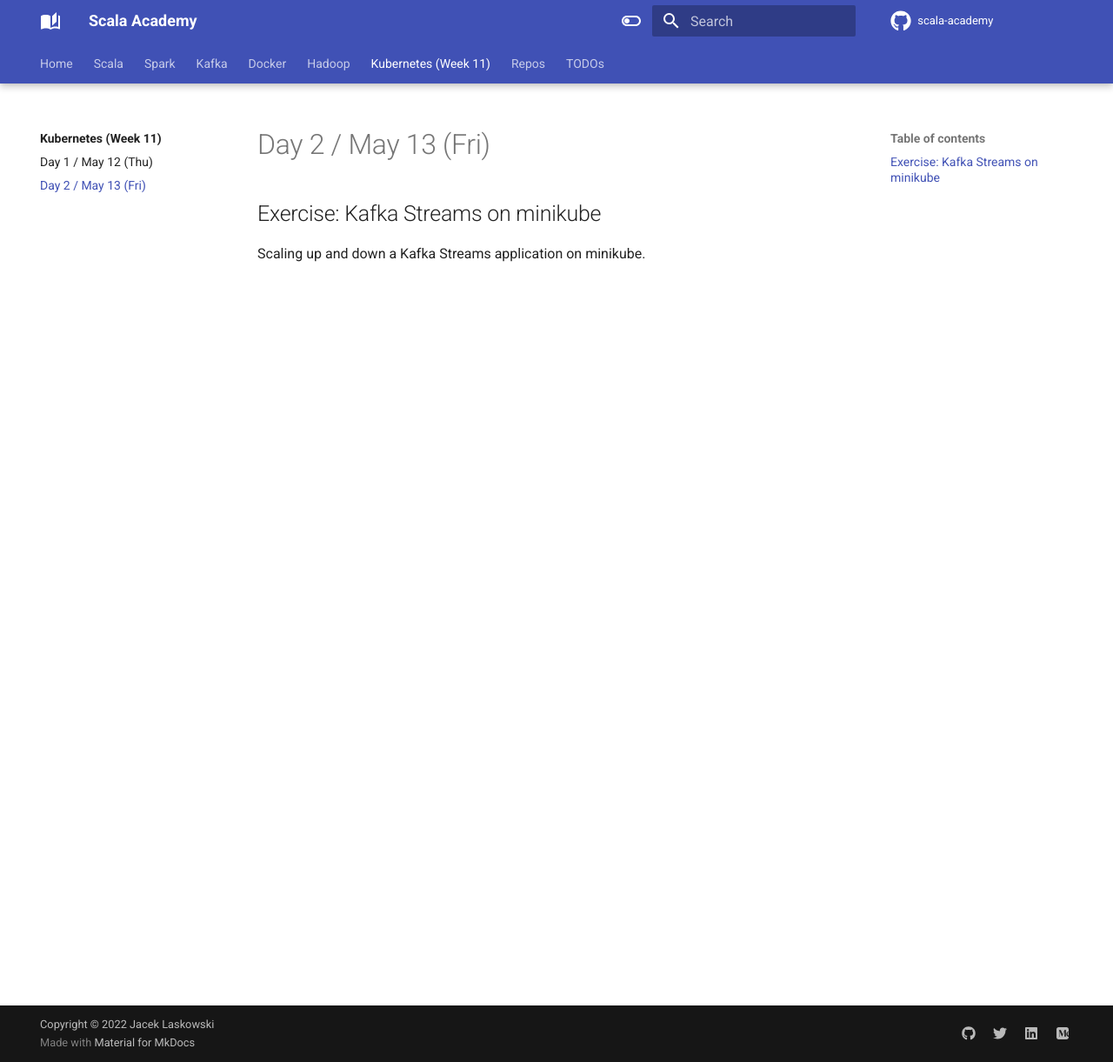
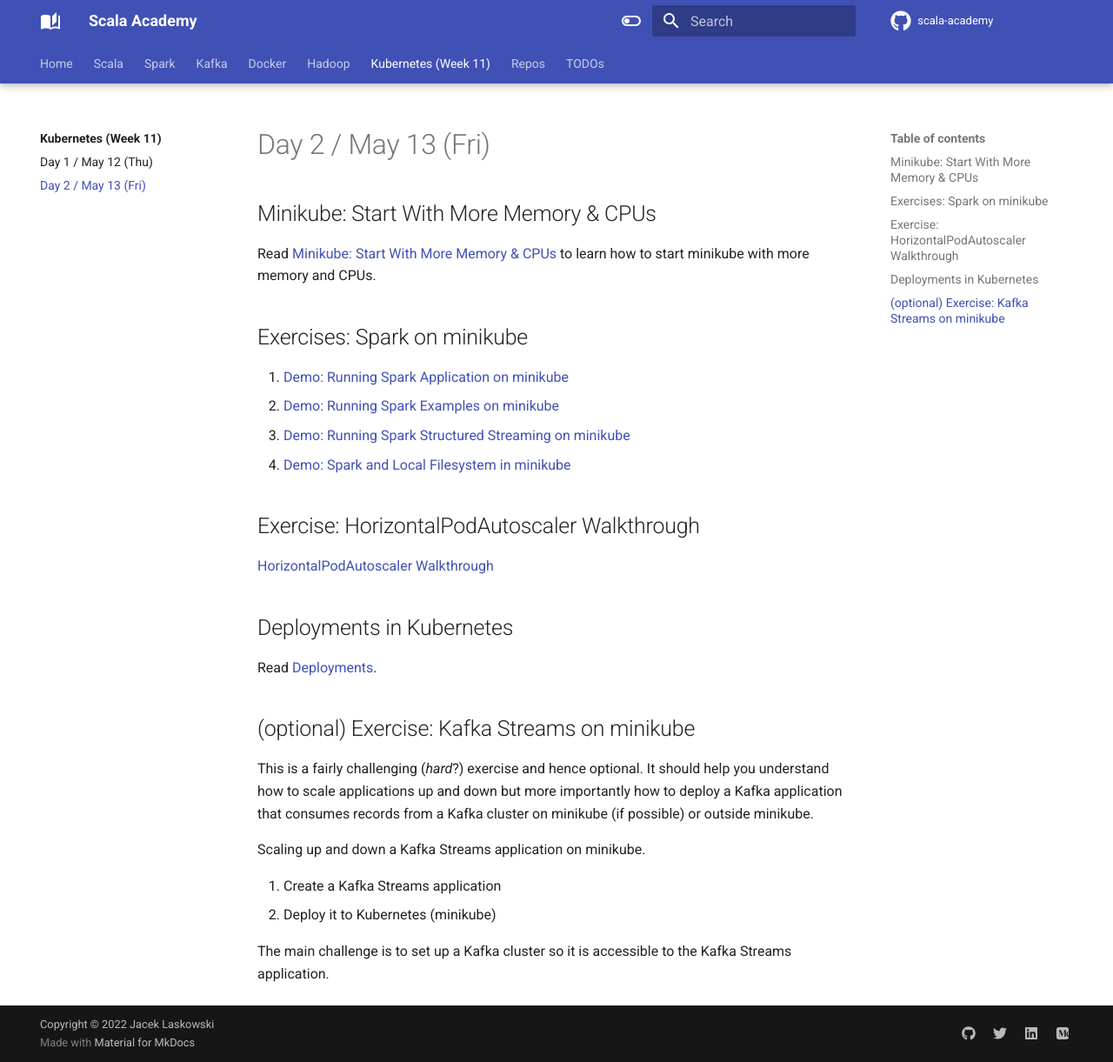
Before and after one commit to jaceklaskowski/scala-academy, an MkDocs documentation site: the page built from docs/kubernetes/002.md, in a window 1280 px wide and 1221 px high. Shown: the whole window at 87% size. Built offline with MkDocs 1.6.1 and Material for MkDocs 9.7.7, drawn with Linux system fonts in a browser that asks for light colours; comment, search, counter and statistics services are not loaded.

Commit message:
Kubernetes / Day 2 / May 13 (Fri)

```diff
--- a/docs/kubernetes/002.md
+++ b/docs/kubernetes/002.md
@@ -1,5 +1,31 @@
 # Day 2 / May 13 (Fri)
 
-## Exercise: Kafka Streams on minikube
+## Minikube: Start With More Memory & CPUs
+
+Read [Minikube: Start With More Memory & CPUs](https://www.shellhacks.com/minikube-start-with-more-memory-cpus/) to learn how to start minikube with more memory and CPUs.
+
+## Exercises: Spark on minikube
+
+1. [Demo: Running Spark Application on minikube](https://jaceklaskowski.github.io/spark-kubernetes-book/demo/running-spark-application-on-minikube/)
+1. [Demo: Running Spark Examples on minikube](https://jaceklaskowski.github.io/spark-kubernetes-book/demo/running-spark-examples-on-minikube/)
+1. [Demo: Running Spark Structured Streaming on minikube](https://jaceklaskowski.github.io/spark-kubernetes-book/demo/running-spark-structured-streaming-on-minikube/)
+1. [Demo: Spark and Local Filesystem in minikube](https://jaceklaskowski.github.io/spark-kubernetes-book/demo/spark-and-local-filesystem-in-minikube/)
+
+## Exercise: HorizontalPodAutoscaler Walkthrough
+
+[HorizontalPodAutoscaler Walkthrough](https://kubernetes.io/docs/tasks/run-application/horizontal-pod-autoscale-walkthrough/)
+
+## Deployments in Kubernetes
+
+Read [Deployments](https://kubernetes.io/docs/concepts/workloads/controllers/deployment/).
+
+## (optional) Exercise: Kafka Streams on minikube
+
+This is a fairly challenging (_hard_?) exercise and hence optional. It should help you understand how to scale applications up and down but more importantly how to deploy a Kafka application that consumes records from a Kafka cluster on minikube (if possible) or outside minikube.
 
 Scaling up and down a Kafka Streams application on minikube.
+
+1. Create a Kafka Streams application
+2. Deploy it to Kubernetes (minikube)
+
+The main challenge is to set up a Kafka cluster so it is accessible to the Kafka Streams application.
```
Also changed, not shown: docs/kubernetes/001.md (+0 -4 lines).
